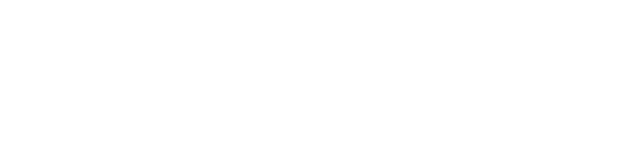
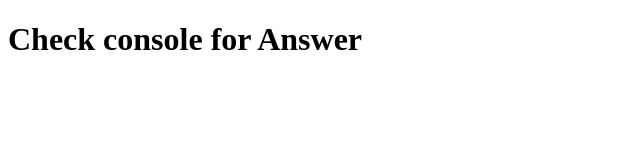
Before and after one commit to Yhubiecode/HNG-stage-2-task, a plain HTML site: page index.html in a window 1280 px wide. Shown: the whole page, without its empty margins (0-640 px from the left). Drawn offline with Linux system fonts and the light colour scheme.

Commit message:
File arrangement

```diff
--- a/index.html
+++ b/index.html
@@ -7,7 +7,7 @@
     <title>My Name</title>
 </head>
 <body>
-
+    <h1>Check console for Answer</h1>
 </body>
 <script src="./app.js"></script>
 </html>
```
Also changed, not shown: resume pages/assets/img/GADS logo.jpg (renamed from Question 3 Resume Task/resume pages/assets/img/GADS logo.jpg), resume pages/assets/img/HNG logo.jpg (renamed from Question 3 Resume Task/resume pages/assets/img/HNG logo.jpg), resume pages/assets/img/Resume Pic.jpeg (renamed from Question 3 Resume Task/resume pages/assets/img/Resume Pic.jpeg), resume pages/assets/img/favicon.ico (renamed from Question 3 Resume Task/resume pages/assets/img/favicon.ico), resume pages/assets/img/zuri-training logo.svg (renamed from Question 3 Resume Task/resume pages/assets/img/zuri-training logo.svg), resume pages/css/main.css (renamed from Question 3 Resume Task/resume pages/css/main.css), resume pages/css/styles.css (renamed from Question 3 Resume Task/resume pages/css/styles.css), resume pages/index.html (renamed from Question 3 Resume Task/resume pages/index.html), resume pages/js/scripts.js (renamed from Question 3 Resume Task/resume pages/js/scripts.js).
